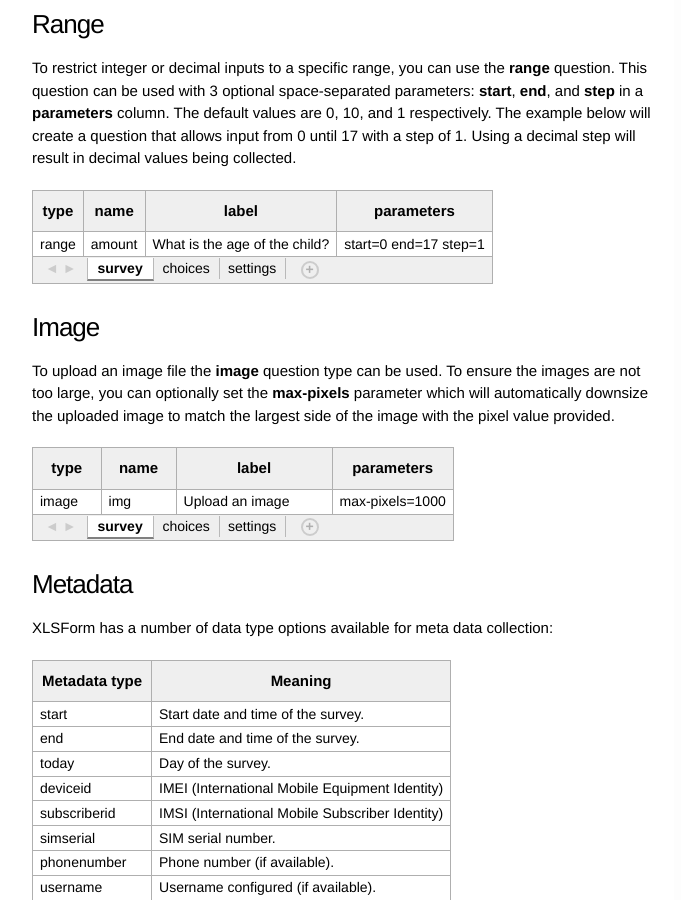
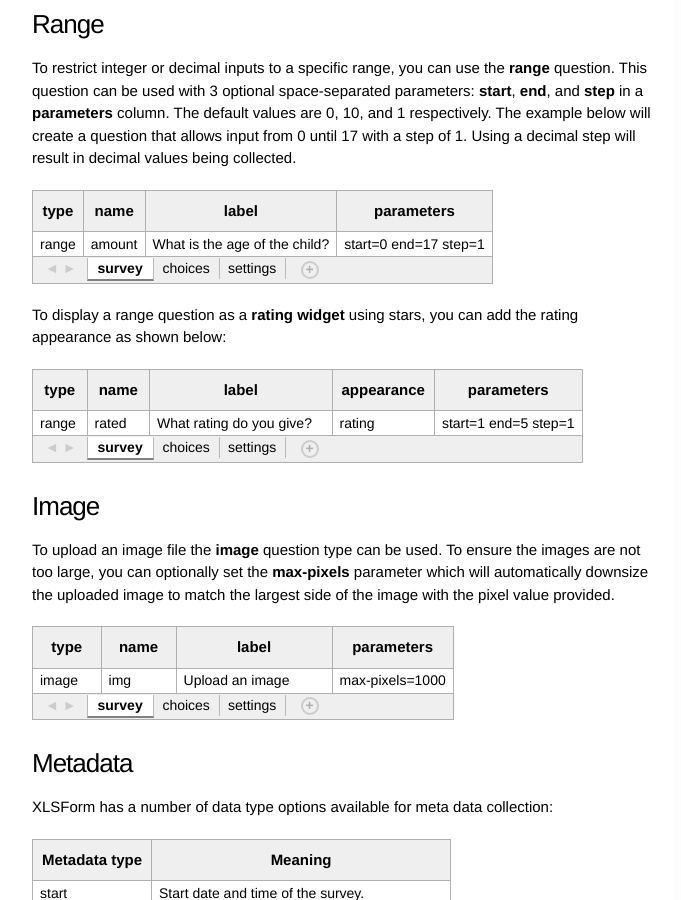
Before and after one commit to XLSForm/xlsform.github.io, a Jekyll site: the page built from en/index.md, in a window 1280 px wide and 900 px high, scrolled down 5315 px. Shown: the whole window, without its empty margins (446-1127 px from the left). Built offline with Jekyll 4.4.1, drawn with Linux system fonts in a browser that asks for light colours; some of the changed text lies outside the part shown.

Commit message:
Added rating, closes #128 (#172)

```diff
--- a/_data/survey.csv
+++ b/_data/survey.csv
@@ -93,6 +93,7 @@
 range,,,,,,
 ,vertical,Shows a vertical range slider instead of horizontal,✔,✔,,
 ,no-ticks,Hides the ticks in a range widget slider,✔,✔,,
+,rating,Displays range as stars,✕,✔,,
 ,picker,Shows range options in a picker instead of a slider,✕,✔,,
 ,distress,Shows a thermometer surrounding a range slider,✔,✕,,For backwards compatiblity this is also supported on integer types (with harcoded range of 0-10 with step 1). It is no longer recommend to use integer.
 date,,,,,,
```
Also changed, not shown: _sections/home-english.md (+9 -1 lines).
